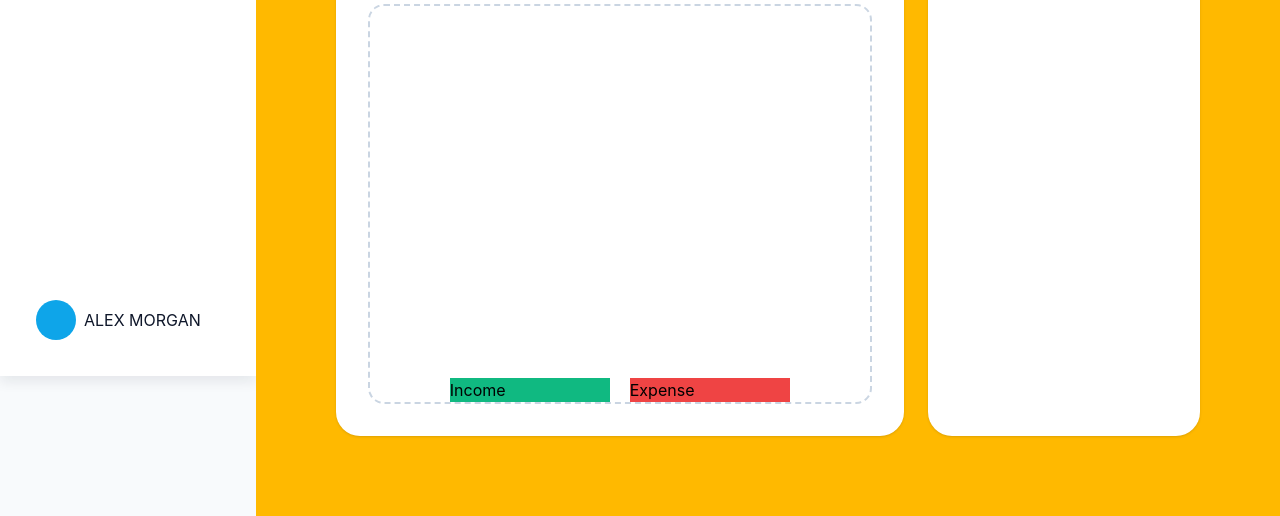
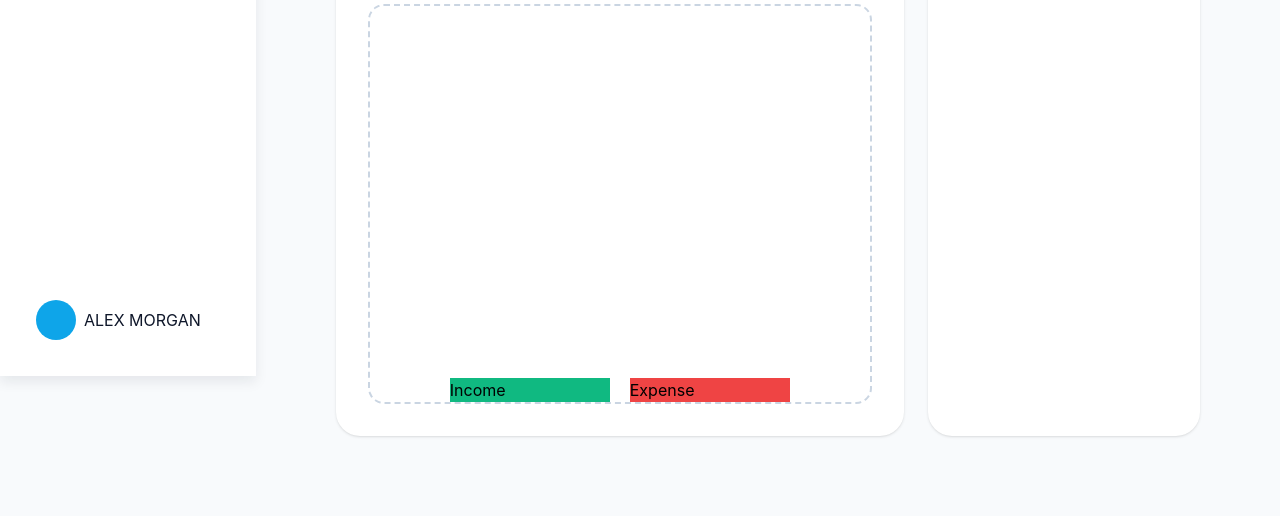
Before and after one commit to rajshahdev966/Fintrack-Dashboard-Project, a website with bundled scripts: page index.html in a window 1280 px wide. Shown: the part 424-940 px from the top of the page. Built offline with nearby package versions, Linux system fonts and the light colour scheme.

Commit message:
Updated portfolio content

```diff
--- a/index.html
+++ b/index.html
@@ -160,7 +160,7 @@
       </div>
     </nav>
 
-    <div class="grid grid-cols-1 lg:grid-cols-3 gap-6 p-20 bg-amber-400 w-full">
+    <div class="grid grid-cols-1 lg:grid-cols-3 gap-6 p-20 w-full">
       <!-- LEFT SIDE -->
       <div class="lg:col-span-2 h-full w-full space-y-7">
         <!-- TOP CARDS -->
```
